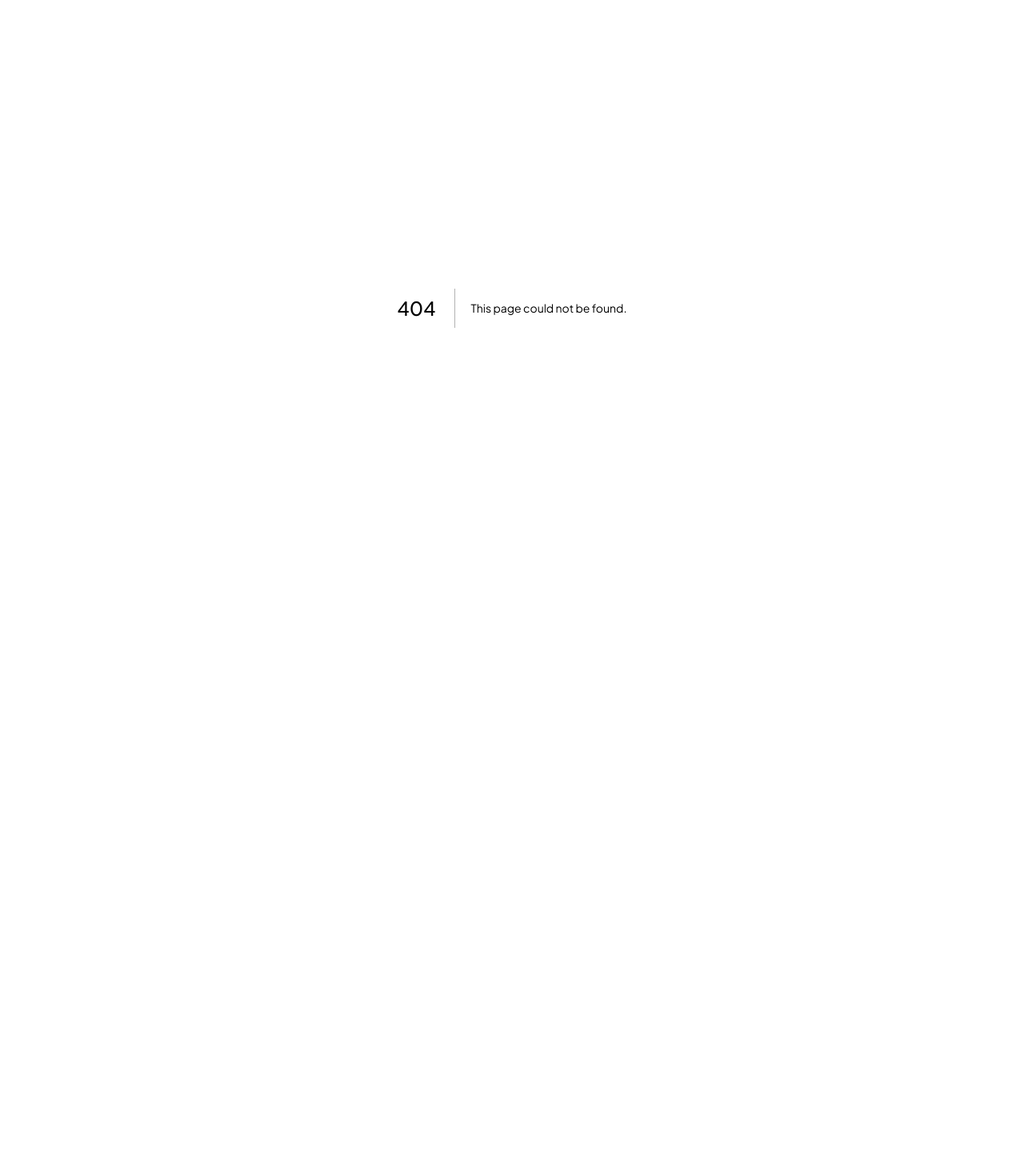
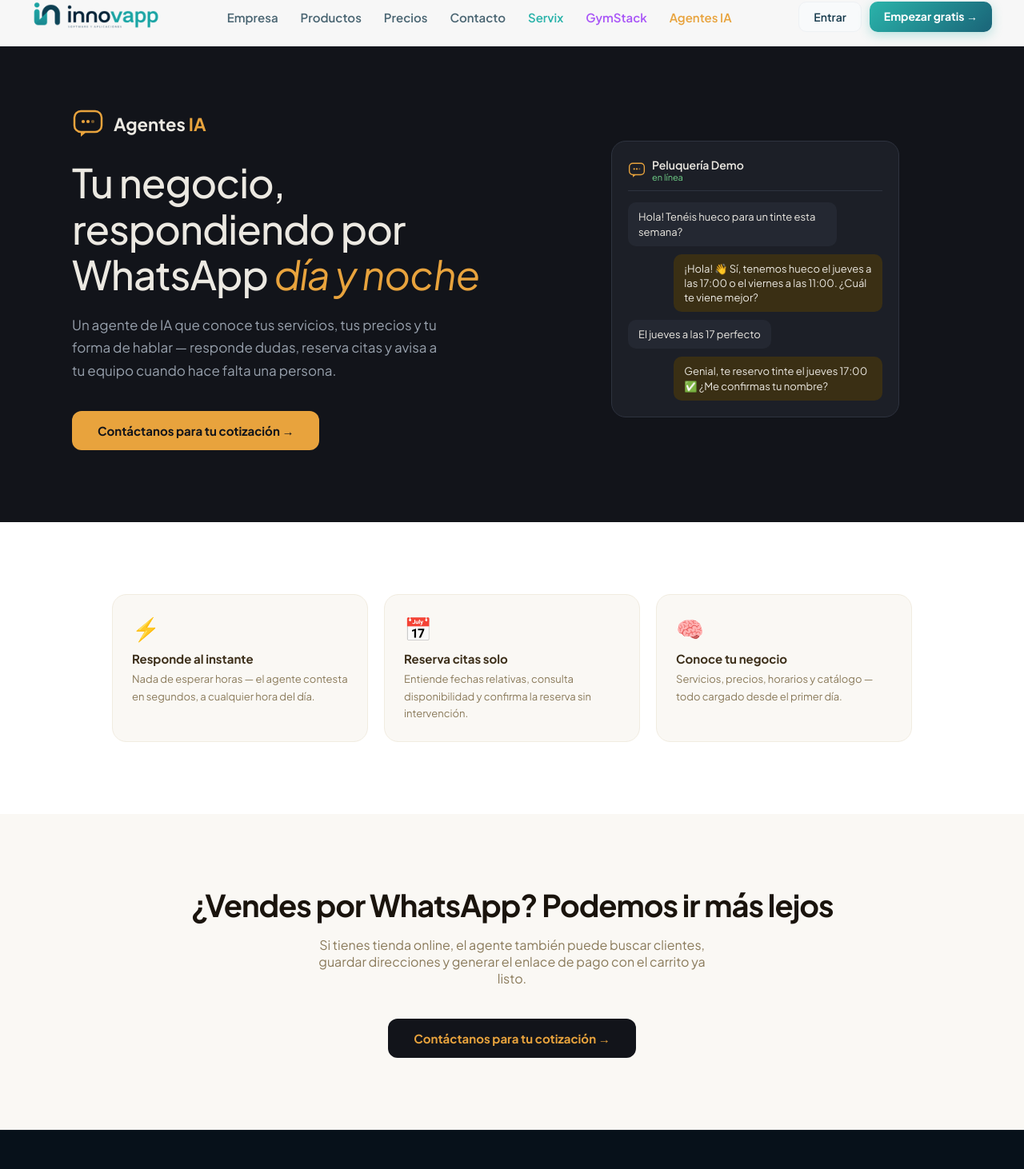
Before and after one commit to wongvdanny/innovapp, a Next.js app: page /agentes-ia in a window 1280 px wide. Before the commit this address had no page. Shown: the part 15-1477 px from the top of the page at 80% size. Before the commit the page ends 800 px from the top, so only its background shows below. Built offline with nearby package versions, Linux system fonts and the light colour scheme.

Commit message:
Landing de Agentes IA con demo de WhatsApp animado y enlace en Nav

```diff
--- a/components/Nav.tsx
+++ b/components/Nav.tsx
@@ -26,6 +26,9 @@
           <a href="/gymstack" style={{ fontSize: 15, fontWeight: 600, color: '#a855f7', transition: 'color .2s' }}
             onMouseEnter={e => (e.currentTarget.style.color = '#7c3aed')}
             onMouseLeave={e => (e.currentTarget.style.color = '#a855f7')}>GymStack</a>
+          <a href="/agentes-ia" style={{ fontSize: 15, fontWeight: 600, color: '#e8a33d', transition: 'color .2s' }}
+            onMouseEnter={e => (e.currentTarget.style.color = '#c98826')}
+            onMouseLeave={e => (e.currentTarget.style.color = '#e8a33d')}>Agentes IA</a>
         </div>
         <div style={{ display: 'flex', gap: 10 }} className="nav-desktop">
           <Link href="/login" style={{ padding: '9px 18px', borderRadius: 10, border: '1px solid #eef1f4', fontSize: 14, fontWeight: 600, color: '#1a3d4f', background: '#f8fafb', textDecoration: 'none' }}>Entrar</Link>
@@ -42,6 +45,7 @@
           ))}
           <a href="/servix" onClick={() => setOpen(false)} style={{ fontSize: 16, fontWeight: 600, color: '#2ab3aa', padding: '12px 0', borderBottom: '1px solid #f0f4f6', textDecoration: 'none' }}>Servix</a>
           <a href="/gymstack" onClick={() => setOpen(false)} style={{ fontSize: 16, fontWeight: 600, color: '#a855f7', padding: '12px 0', borderBottom: '1px solid #f0f4f6', textDecoration: 'none' }}>GymStack</a>
+          <a href="/agentes-ia" onClick={() => setOpen(false)} style={{ fontSize: 16, fontWeight: 600, color: '#e8a33d', padding: '12px 0', borderBottom: '1px solid #f0f4f6', textDecoration: 'none' }}>Agentes IA</a>
           <div style={{ display: 'flex', gap: 10, marginTop: 12 }}>
             <Link href="/login" onClick={() => setOpen(false)} style={{ flex: 1, padding: '12px', borderRadius: 10, border: '1px solid #eef1f4', fontSize: 14, fontWeight: 600, color: '#1a3d4f', background: '#f8fafb', textDecoration: 'none', textAlign: 'center' }}>Entrar</Link>
             <Link href="/registro?plan=free" onClick={() => setOpen(false)} style={{ flex: 1, padding: '12px', borderRadius: 10, border: 'none', fontSize: 14, fontWeight: 700, color: 'white', background: 'linear-gradient(135deg,#2ab3aa,#1a6478)', textDecoration: 'none', textAlign: 'center' }}>Empezar gratis →</Link>
--- /dev/null
+++ b/pages/agentes-ia.tsx
@@ -0,0 +1,136 @@
+import Head from 'next/head'
+import { useState, useEffect } from 'react'
+import Nav from '../components/Nav'
+import Footer from '../components/Footer'
+
+const CONVERSACION = [
+  { rol: 'cliente', texto: 'Hola! Tenéis hueco para un tinte esta semana?' },
+  { rol: 'agente', texto: '¡Hola! 👋 Sí, tenemos hueco el jueves a las 17:00 o el viernes a las 11:00. ¿Cuál te viene mejor?' },
+  { rol: 'cliente', texto: 'El jueves a las 17 perfecto' },
+  { rol: 'agente', texto: 'Genial, te reservo tinte el jueves 17:00 ✅ ¿Me confirmas tu nombre?' },
+]
+
+function ChatDemo() {
+  const [visibles, setVisibles] = useState(0)
+
+  useEffect(() => {
+    if (visibles >= CONVERSACION.length) return
+    const t = setTimeout(() => setVisibles(v => v + 1), visibles === 0 ? 600 : 1300)
+    return () => clearTimeout(t)
+  }, [visibles])
+
+  return (
+    <div style={{ background: '#1c1f27', border: '1px solid #2e333f', borderRadius: 18, padding: 20, width: '100%', maxWidth: 360, display: 'flex', flexDirection: 'column', gap: 10, minHeight: 300 }}>
+      <div style={{ display: 'flex', alignItems: 'center', gap: 8, paddingBottom: 10, borderBottom: '1px solid #2e333f', marginBottom: 4 }}>
+        <img src="/agentes-ia-logo.svg" alt="" width={22} height={22} />
+        <div>
+          <div style={{ fontSize: 14, color: '#ece9e2', fontWeight: 600 }}>Peluquería Demo</div>
+          <div style={{ fontSize: 11, color: '#6fcf87' }}>en línea</div>
+        </div>
+      </div>
+      {CONVERSACION.slice(0, visibles).map((m, i) => (
+        <div key={i} style={{ alignSelf: m.rol === 'cliente' ? 'flex-start' : 'flex-end', maxWidth: '82%', background: m.rol === 'cliente' ? '#242832' : '#3a2f14', color: '#ece9e2', padding: '9px 13px', borderRadius: 10, fontSize: 13, lineHeight: 1.4 }}>
+          {m.texto}
+        </div>
+      ))}
+    </div>
+  )
+}
+
+export default function AgentesIaPage() {
+  const mensajeWhatsapp = encodeURIComponent('Hola! Quiero información sobre Agentes Innovapp para mi negocio.')
+
+  return (
+    <>
+      <Head>
+        <title>Agentes IA — Agente de IA por WhatsApp para tu negocio | innovapp</title>
+        <meta name="description" content="Un agente de IA que atiende tu WhatsApp 24 horas: responde dudas, reserva citas y conoce tu negocio desde el primer día. Pide tu cotización personalizada." />
+        <meta property="og:type" content="website" />
+        <meta property="og:title" content="Agentes IA — Agente de IA por WhatsApp" />
+        <meta property="og:description" content="Responde, reserva citas y conoce tu negocio por WhatsApp, sin que tú tengas que estar ahí." />
+        <meta property="og:url" content="https://innovapp.es/agentes-ia" />
+        <meta property="og:image" content="https://innovapp.es/logo.webp" />
+        <meta name="twitter:card" content="summary_large_image" />
+        <link rel="canonical" href="https://innovapp.es/agentes-ia" />
+        <script
+          type="application/ld+json"
+          dangerouslySetInnerHTML={{
+            __html: JSON.stringify({
+              '@context': 'https://schema.org',
+              '@type': 'Service',
+              name: 'Agentes IA',
+              serviceType: 'Agente de IA por WhatsApp para negocios locales',
+              provider: { '@type': 'Organization', name: 'innovapp', url: 'https://innovapp.es' },
+              areaServed: 'ES',
+            }),
+          }}
+        />
+      </Head>
+
+      <Nav />
+
+      <section style={{ background: '#12141a', padding: '150px 24px 90px' }}>
+        <div style={{ maxWidth: 1100, margin: '0 auto', display: 'flex', alignItems: 'center', gap: 56, flexWrap: 'wrap' }}>
+          <div style={{ flex: '1 1 380px', minWidth: 300 }}>
+            <div style={{ display: 'flex', alignItems: 'center', gap: 12, marginBottom: 24 }}>
+              <img src="/agentes-ia-logo.svg" alt="Agentes IA" width={40} height={40} />
+              <div style={{ fontSize: 22, fontWeight: 700, color: '#ece9e2' }}>Agentes <span style={{ color: '#e8a33d' }}>IA</span></div>
+            </div>
+            <h1 style={{ fontSize: 'clamp(28px,4.5vw,50px)', fontWeight: 500, letterSpacing: -1, color: '#ece9e2', maxWidth: 560, margin: '0 0 20px', lineHeight: 1.15 }}>
+              Tu negocio, respondiendo por WhatsApp <span style={{ fontStyle: 'italic', color: '#e8a33d' }}>día y noche</span>
+            </h1>
+            <p style={{ fontSize: 17, color: '#97a0ac', maxWidth: 460, margin: '0 0 36px', lineHeight: 1.7 }}>
+              Un agente de IA que conoce tus servicios, tus precios y tu forma de hablar — responde dudas, reserva citas y avisa a tu equipo cuando hace falta una persona.
+            </p>
+            <a
+              href={`https://wa.me/34644801943?text=${mensajeWhatsapp}`}
+              target="_blank"
+              rel="noopener noreferrer"
+              style={{ display: 'inline-block', padding: '15px 32px', borderRadius: 12, background: '#e8a33d', color: '#12141a', fontWeight: 700, fontSize: 15, textDecoration: 'none' }}
+            >
+              Contáctanos para tu cotización →
+            </a>
+          </div>
+          <div style={{ flex: '1 1 320px', display: 'flex', justifyContent: 'center' }}>
+            <ChatDemo />
+          </div>
+        </div>
+      </section>
+
+      <section style={{ padding: '90px 24px', background: 'white' }}>
+        <div style={{ maxWidth: 1000, margin: '0 auto', display: 'grid', gridTemplateColumns: 'repeat(auto-fit,minmax(220px,1fr))', gap: 20 }}>
+          {[
+            ['⚡', 'Responde al instante', 'Nada de esperar horas — el agente contesta en segundos, a cualquier hora del día.'],
+            ['📅', 'Reserva citas solo', 'Entiende fechas relativas, consulta disponibilidad y confirma la reserva sin intervención.'],
+            ['🧠', 'Conoce tu negocio', 'Servicios, precios, horarios y catálogo — todo cargado desde el primer día.'],
+          ].map(([icon, title, desc]) => (
+            <div key={String(title)} style={{ background: '#faf8f4', border: '1px solid #f1ece0', borderRadius: 18, padding: 24 }}>
+              <div style={{ fontSize: 28, marginBottom: 10 }}>{icon}</div>
+              <div style={{ fontSize: 15, fontWeight: 700, color: '#3d2f1a', marginBottom: 6 }}>{title}</div>
+              <div style={{ fontSize: 13, color: '#8a7a5a', lineHeight: 1.65 }}>{desc}</div>
+            </div>
+          ))}
+        </div>
+      </section>
+
+      <section style={{ padding: '90px 24px', background: '#faf8f4', textAlign: 'center' }}>
+        <h2 style={{ fontSize: 'clamp(24px,3.5vw,38px)', fontWeight: 700, letterSpacing: -1, marginBottom: 16, color: '#1a140d' }}>
+          ¿Vendes por WhatsApp? Podemos ir más lejos
+        </h2>
+        <p style={{ fontSize: 16, color: '#8a7a5a', maxWidth: 520, margin: '0 auto 40px' }}>
+          Si tienes tienda online, el agente también puede buscar clientes, guardar direcciones y generar el enlace de pago con el carrito ya listo.
+        </p>
+        <a
+          href={`https://wa.me/34644801943?text=${mensajeWhatsapp}`}
+          target="_blank"
+          rel="noopener noreferrer"
+          style={{ display: 'inline-block', padding: '15px 32px', borderRadius: 12, background: '#12141a', color: '#e8a33d', fontWeight: 700, fontSize: 15, textDecoration: 'none' }}
+        >
+          Contáctanos para tu cotización →
+        </a>
+      </section>
+
+      <Footer />
+    </>
+  )
+}
```
Also changed, not shown: public/agentes-ia-logo.svg (added), 1 other file (tests, documents, lock files or other folders).
